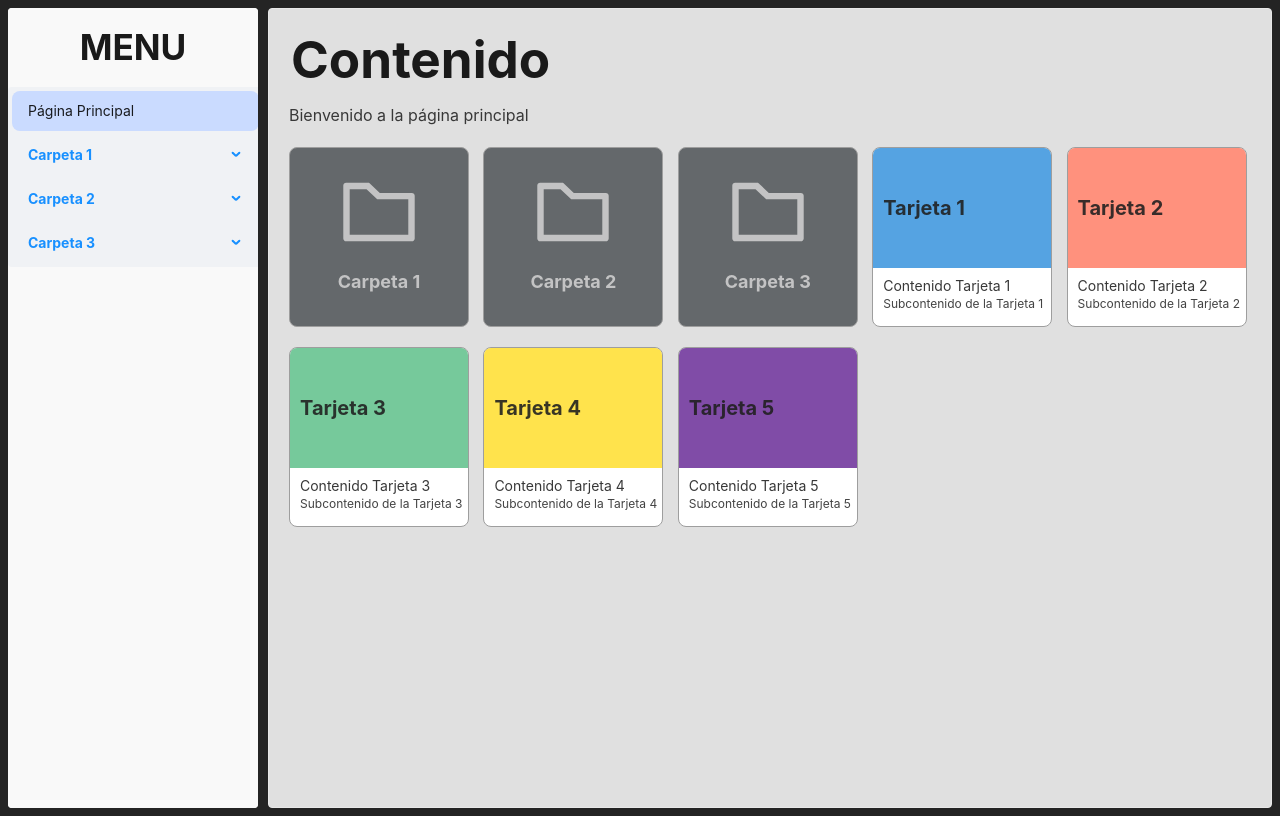
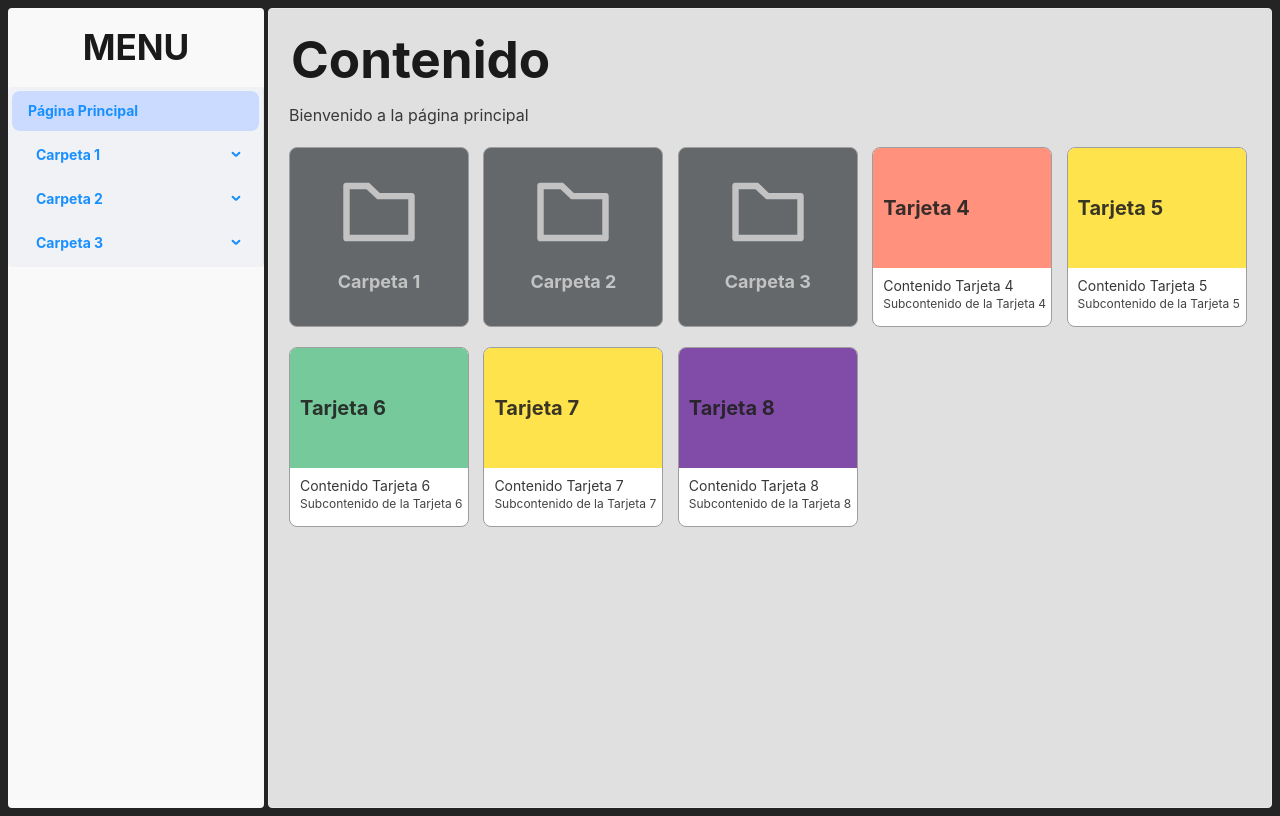
Before and after one commit to Girouetten21/React-Ant-Folder-Menu, a React (Vite) app: page / in a window 1280 px wide. Built offline with nearby package versions, Linux system fonts and the light colour scheme.

Commit message:
feat: Deleted Card in Menu, add padding level

```diff
--- a/src/App.jsx
+++ b/src/App.jsx
@@ -4,119 +4,18 @@ import CustomCard from './components/Card';
 import CardFolder from './components/CardFolder';
 import './css/App.css';
 import './css/custom.css';
-
-const contentList = [
-  {
-    id: 0,
-    type: 'home', // Tipo de contenido para HOME
-    name: 'Página Principal',
-  },
-  {
-    id: 1,
-    type: 'folder',
-    name: 'Carpeta 1',
-    subfolders: [
-      {
-        id: 11,
-        type: 'folder',
-        name: 'Subcarpeta 1.1',
-      },
-      {
-        id: 12,
-        type: 'folder',
-        name: 'Subcarpeta 1.2',
-      },
-    ],
-  },
-  {
-    id: 2,
-    type: 'folder',
-    name: 'Carpeta 2',
-    subfolders: [
-      {
-        id: 21,
-        type: 'folder',
-        name: 'Subcarpeta 2.1',
-      },
-    ],
-  },
-  {
-    id: 3,
-    type: 'folder',
-    name: 'Carpeta 3',
-    subfolders: [
-      {
-        id: 31,
-        type: 'folder',
-        name: 'Subcarpeta 3.1',
-      },
-      {
-        id: 32,
-        type: 'folder',
-        name: 'Subcarpeta 3.2',
-      },
-      {
-        id: 9,
-        type: 'card',
-        name: 'Tarjeta 9',
-        content: 'Contenido Tarjeta 9',
-        content2: 'Subcontenido de la Tarjeta 9',
-        backgroundColor: 'rgba(13, 124, 214, 0.7)',
-      },
-    ],
-  },
-  {
-    id: 4,
-    type: 'card',
-    name: 'Tarjeta 1',
-    content: 'Contenido Tarjeta 1',
-    content2: 'Subcontenido de la Tarjeta 1',
-    backgroundColor: 'rgba(13, 124, 214, 0.7)',
-  },
-  {
-    id: 5,
-    type: 'card',
-    name: 'Tarjeta 2',
-    content: 'Contenido Tarjeta 2',
-    content2: 'Subcontenido de la Tarjeta 2',
-    backgroundColor: 'rgba(255, 99, 71, 0.7)',
-  },
-  {
-    id: 6,
-    type: 'card',
-    name: 'Tarjeta 3',
-    content: 'Contenido Tarjeta 3',
-    content2: 'Subcontenido de la Tarjeta 3',
-    backgroundColor: 'rgba(60, 179, 113, 0.7)',
-  },
-  {
-    id: 7,
-    type: 'card',
-    name: 'Tarjeta 4',
-    content: 'Contenido Tarjeta 4',
-    content2: 'Subcontenido de la Tarjeta 4',
-    backgroundColor: 'rgba(255, 215, 0, 0.7)',
-  },
-  {
-    id: 8,
-    type: 'card',
-    name: 'Tarjeta 5',
-    content: 'Contenido Tarjeta 5',
-    content2: 'Subcontenido de la Tarjeta 5',
-    backgroundColor: 'rgba(75, 0, 130, 0.7)',
-  },
-];
+import contentMenu from './data/contentMenu'; // Importar el contenido desde el nuevo archivo
 
 const App = () => {
   const [selectedContent, setSelectedContent] = useState('Bienvenido a la página principal.');
   const [displayedItems, setDisplayedItems] = useState([]);
-  const [currentFolder, setCurrentFolder] = useState(contentList[0]); // Estado para la carpeta seleccionada
+  const [currentFolder, setCurrentFolder] = useState(contentMenu[0]); // Estado para la carpeta seleccionada
 
   useEffect(() => {
     if (currentFolder) {
       if (currentFolder.type === 'home') {
         setSelectedContent('Bienvenido a la página principal');
-        setDisplayedItems(contentList.filter(item => item.type === 'folder' || item.type === 'card'));
+        setDisplayedItems(contentMenu.filter(item => item.type === 'folder' || item.type === 'card'));
       } else if (currentFolder.type === 'folder') {
         if (currentFolder.subfolders && currentFolder.subfolders.length > 0) {
           setDisplayedItems(currentFolder.subfolders);
@@ -137,11 +36,22 @@ const App = () => {
     setCurrentFolder(item);
   };
 
+  // Función recursiva para calcular el nivel de anidación
+  const getNestedLevel = (folder) => {
+    let level = 0;
+    let current = folder;
+    while (current && current.parent) {
+      level++;
+      current = current.parent;
+    }
+    return level;
+  };
+
   return (
     <div className="app-container">
       <div className="menu-container">
         <Menu
-          folders={contentList}
+          folders={contentMenu} // Usar el contenido importado
           onFolderSelect={handleSelect} // Usar el manejador unificado
           currentFolder={currentFolder} // Pasar el objeto de la carpeta actual
         />
@@ -151,12 +61,16 @@ const App = () => {
         <p>{selectedContent}</p>
         <div className="card-container">
           {displayedItems.map(item => {
+            const level = getNestedLevel(item); // Obtener el nivel de anidación
+            const paddingLeft = `${(level + 1) * 16}px`; // Calcular el padding
+
             if (item.type === 'folder') {
               return (
                 <CardFolder
                   key={item.id}
                   title={item.name}
                   onClick={() => handleSelect(item)} // Usar el manejador unificado
+                  style={{ paddingLeft }} // Aplicar padding
                 />
               );
             } else if (item.type === 'card') {
@@ -167,6 +81,8 @@ const App = () => {
                   content={item.content}
                   content2={item.content2}
                   backgroundColor={item.backgroundColor}
+                  click={item.click}
+                  style={{ paddingLeft }} // Aplicar padding
                 />
               );
             }
--- a/src/components/Card.jsx
+++ b/src/components/Card.jsx
@@ -3,9 +3,15 @@ import React from 'react';
 import { Card } from 'antd';
 import '../css/Card.css';
 
-const CustomCard = ({ backgroundColor, title, content, content2 }) => {
+const CustomCard = ({ backgroundColor, title, content, content2, click, style }) => {
+
+    // Función para manejar el clic en la tarjeta
+    const handleCardClick = () => {
+        window.open(click, '_blank');
+    };
+
     return (
-        <Card className="card" bodyStyle={{ padding: 0 }}>
+        <Card className="card" bodyStyle={{ padding: 0 }} onClick={handleCardClick} >
             <div className="card-background" style={{ backgroundColor: backgroundColor }}>
                 <h2 className="card-title">{title}</h2>
                 <p className="content-card">{content}</p> {/* Primer texto */}
--- a/src/components/Menu.jsx
+++ b/src/components/Menu.jsx
@@ -1,4 +1,4 @@
-import React from 'react';
+import React, { useState } from 'react';
 import { Menu as AntMenu } from 'antd';
 import '../css/App.css'; // Asegúrate de que la ruta sea correcta
 import '../css/custom.css'; // Asegúrate de que la ruta sea correcta
@@ -7,6 +7,52 @@ const Menu = ({ folders, onFolderSelect, currentFolder }) => {
   // Crear un array de keys seleccionados
   const selectedKeys = [currentFolder.id];
 
+  // Estado para controlar qué submenú está expandido
+  const [openKeys, setOpenKeys] = useState([]);
+
+  // Manejar la apertura y cierre de submenús
+  const onOpenChange = (keys) => {
+    setOpenKeys(keys);
+  };
+
+  // Función recursiva para renderizar carpetas y subcarpetas
+  const renderFolders = (folderList, level = 0) => {
+    return folderList.map(folder => {
+      if (folder.type === 'folder') {
+        const hasSubfolders = folder.subfolders && folder.subfolders.some(sub => sub.type === 'folder');
+
+        if (hasSubfolders) {
+          return (
+            <AntMenu.SubMenu
+              key={folder.id}
+              className={currentFolder.id === folder.id ? 'selected-folder' : ''}
+              title={
+                <span onClick={(e) => { e.stopPropagation(); onFolderSelect(folder); }}>
+                  {folder.name}
+                </span>
+              }
+            >
+              {renderFolders(folder.subfolders, level + 1)}
+            </AntMenu.SubMenu>
+          );
+        } else {
+          // Renderizar como un item normal pero con la clase de nivel
+          return (
+            <AntMenu.Item
+              key={folder.id}
+              onClick={() => onFolderSelect(folder)}
+              className={`${currentFolder.id === folder.id ? 'selected-folder' : ''} level-${level}`} // Aplicar clase de nivel
+              style={{ paddingLeft: `${(level + 1) * 16}px` }} // Aplicar padding en función del nivel
+            >
+              {folder.name}
+            </AntMenu.Item>
+          );
+        }
+      }
+      return null;
+    });
+  };
+
   return (
     <div className='menu-container'>
       <h2 className="menu-title">MENU</h2>
@@ -14,6 +60,8 @@ const Menu = ({ folders, onFolderSelect, currentFolder }) => {
         mode="inline"
         style={{ width: 256 }}
         selectedKeys={selectedKeys} // Usar selectedKeys para controlar la selección
+        openKeys={openKeys} // Controlar qué submenús están abiertos
+        onOpenChange={onOpenChange} // Manejar el cambio de apertura
       >
         <AntMenu.Item
           key={0}
@@ -22,32 +70,7 @@ const Menu = ({ folders, onFolderSelect, currentFolder }) => {
         >
           <span>Página Principal</span>
         </AntMenu.Item>
-        {folders.map(folder => {
-          if (folder.type === 'folder') {
-            return (
-              <AntMenu.SubMenu
-                key={folder.id}
-                className={currentFolder.id === folder.id ? 'selected-folder' : ''} // Aplicar clase si es la carpeta principal seleccionada
-                title={
-                  <span onClick={(e) => { e.stopPropagation(); onFolderSelect(folder); }}>
-                    {folder.name}
-                  </span>
-                }
-              >
-                {folder.subfolders && folder.subfolders.map(subfolder => (
-                  <AntMenu.Item
-                    key={subfolder.id}
-                    onClick={() => onFolderSelect(subfolder)} // Usar el manejador unificado
-                    className={currentFolder.id === subfolder.id ? 'selected-folder' : ''} // Aplicar clase si es la subcarpeta seleccionada
-                  >
-                    {subfolder.name}
-                  </AntMenu.Item>
-                ))}
-              </AntMenu.SubMenu>
-            );
-          }
-          return null; // En caso de que no sea un folder
-        })}
+        {renderFolders(folders)} {/* Llamada a la función recursiva */}
       </AntMenu>
     </div>
   );
--- a/src/css/App.css
+++ b/src/css/App.css
@@ -46,8 +46,7 @@ h1 {
   border-radius: 4px; /* Bordes redondeados */
   position: fixed; /* Fijar el menú en su posición */
   height: 100vh; /* Altura completa de la ventana */
-  width: 250px; /* Ancho fijo para el menú */
-  overflow-y: auto; /* Permitir desplazamiento si el contenido es largo */
+  width: auto; /* Ancho fijo para el menú */
 }
 
 .app-container {
--- a/src/css/custom.css
+++ b/src/css/custom.css
@@ -4,6 +4,7 @@
   background-color: #f0f2f5 !important; /* Cambia el color de fondo del menú */
 }
 
+/* Estilo aplicado a la carpeta seleccionada actualmente */
 .selected-folder {
   background-color: rgb(202, 219, 255) !important; /* Cambia el color de fondo de la subcarpeta seleccionada */
 }
@@ -12,8 +13,22 @@
 .ant-menu-submenu-title {
   font-weight: bold !important; /* Negrita para el título */
   color: #1890ff !important; /* Color del texto */
-  padding: 10px 16px !important; /* Espaciado interno */
   transition: background-color 0.3s !important; /* Transición suave para el fondo */
+}
+
+/* Estilo para los elementos del submenú que están anidados */
+.ant-menu-submenu > .ant-menu-item {
+  padding-left: 32px !important; /* Desplazar a la derecha los elementos del submenú */
+}
+
+/* Estilo para los elementos del submenú de segundo nivel */
+.ant-menu-submenu-open > .ant-menu-item {
+  padding-left: 48px !important; /* Desplazar aún más a la derecha los elementos del submenú de segundo nivel */
+}
+
+/* Estilo para los elementos del submenú de tercer nivel */
+.ant-menu-submenu-open > .ant-menu-submenu > .ant-menu-item {
+  padding-left: 64px !important; /* Desplazar aún más a la derecha los elementos del submenú de tercer nivel */
 }
 
 /* Efecto al pasar el mouse sobre el título */
@@ -38,3 +53,23 @@
   background-color: transparent !important; /* Anular el fondo predeterminado */
   color: inherit !important; /* Mantener el color del texto */
 }
+
+/* Estilo para aplicar padding a los elementos de carpeta */
+.ant-menu-item {
+  color: #1890ff !important;
+  font-weight: bold !important;
+  padding-left: 16px !important; /* Padding base para todos los items */
+}
+
+/* Estilo para aplicar padding adicional basado en el nivel */
+.ant-menu-item.level-1 {
+  padding-left: 32px !important; /* Padding para el primer nivel */
+}
+
+.ant-menu-item.level-2 {
+  padding-left: 48px !important; /* Padding para el segundo nivel */
+}
+
+.ant-menu-item.level-3 {
+  padding-left: 64px !important; /* Padding para el tercer nivel */
+}
--- /dev/null
+++ b/src/data/contentMenu.js
@@ -0,0 +1,171 @@
+const contentMenu = [
+  {
+    id: 0,
+    type: 'home', // Tipo de contenido para HOME
+    name: 'Página Principal',
+  },
+  {
+    id: 1,
+    type: 'folder',
+    name: 'Carpeta 1',
+    subfolders: [
+      {
+        id: 11,
+        type: 'folder',
+        name: 'Subcarpeta 1.1',
+        subfolders: [
+          {
+            id: 111,
+            type: 'folder',
+            name: 'Subcarpeta 1.1.1',
+            subfolders: [
+              {
+                id: 1111,
+                type: 'card',
+                name: 'Tarjeta 1.1.1.1',
+                content: 'Contenido Tarjeta 1.1.1.1',
+                content2: 'Subcontenido de la Tarjeta 1.1.1.1',
+                backgroundColor: 'rgba(255, 99, 71, 0.7)',
+                click: 'https://example.com/card1', // URL de ejemplo
+              },
+            ],
+          },
+          {
+            id: 112,
+            type: 'card',
+            name: 'Tarjeta ',
+            content: 'Contenido ',
+            content2: 'Subcontenido',
+            backgroundColor: 'rgba(60, 179, 113, 0.7)',
+            click: 'https://example.com/card2', // URL de ejemplo
+          },
+        ],
+      },
+      {
+        id: 12,
+        type: 'folder',
+        name: 'Subcarpeta 1.2',
+        subfolders: [
+          {
+            id: 121,
+            type: 'card',
+            name: 'Tarjeta 1.2.1',
+            content: 'Contenido Tarjeta 1.2.1',
+            content2: 'Subcontenido de la Tarjeta 1.2.1',
+            backgroundColor: 'rgba(13, 124, 214, 0.7)',
+            click: 'https://example.com/card3', // URL de ejemplo
+          },
+        ],
+      },
+    ],
+  },
+  {
+    id: 2,
+    type: 'folder',
+    name: 'Carpeta 2',
+    subfolders: [
+      {
+        id: 21,
+        type: 'folder',
+        name: 'Subcarpeta 2.1',
+        subfolders: [
+          {
+            id: 211,
+            type: 'folder',
+            name: 'Subcarpeta 2.1.1',
+            subfolders: [
+              {
+                id: 2111,
+                type: 'card',
+                name: 'Tarjeta 2.1.1.1',
+                content: 'Contenido Tarjeta 2.1.1.1',
+                content2: 'Subcontenido de la Tarjeta 2.1.1.1',
+                backgroundColor: 'rgba(255, 215, 0, 0.7)',
+                click: 'https://example.com/card4', // URL de ejemplo
+              },
+            ],
+          },
+        ],
+      },
+    ],
+  },
+  {
+    id: 3,
+    type: 'folder',
+    name: 'Carpeta 3',
+    subfolders: [
+      {
+        id: 31,
+        type: 'card',
+        name: 'Tarjeta 3.1',
+        content: 'Contenido Tarjeta 3.1',
+        content2: 'Subcontenido de la Tarjeta 3.1',
+        backgroundColor: 'rgba(75, 0, 130, 0.7)',
+        click: 'https://example.com/card5', // URL de ejemplo
+      },
+      {
+        id: 32,
+        type: 'folder',
+        name: 'Subcarpeta 3.1',
+        subfolders: [
+          {
+            id: 321,
+            type: 'card',
+            name: 'Tarjeta 3.1.1',
+            content: 'Contenido Tarjeta 3.1.1',
+            content2: 'Subcontenido de la Tarjeta 3.1.1',
+            backgroundColor: 'rgba(13, 124, 214, 0.7)',
+            click: 'https://example.com/card6', // URL de ejemplo
+          },
+        ],
+      },
+    ],
+  },
+  {
+    id: 4,
+    type: 'card',
+    name: 'Tarjeta 4',
+    content: 'Contenido Tarjeta 4',
+    content2: 'Subcontenido de la Tarjeta 4',
+    backgroundColor: 'rgba(255, 99, 71, 0.7)',
+    click: 'https://angular.io/', // URL de Angular
+  },
+  {
+    id: 5,
+    type: 'card',
+    name: 'Tarjeta 5',
+    content: 'Contenido Tarjeta 5',
+    content2: 'Subcontenido de la Tarjeta 5',
+    backgroundColor: 'rgba(255, 215, 0, 0.7)',
+    click: 'https://vuejs.org/', // URL de Vue.js
+  },
+  {
+    id: 6,
+    type: 'card',
+    name: 'Tarjeta 6',
+    content: 'Contenido Tarjeta 6',
+    content2: 'Subcontenido de la Tarjeta 6',
+    backgroundColor: 'rgba(60, 179, 113, 0.7)',
+    click: 'https://svelte.dev/', // URL de Svelte
+  },
+  {
+    id: 7,
+    type: 'card',
+    name: 'Tarjeta 7',
+    content: 'Contenido Tarjeta 7',
+    content2: 'Subcontenido de la Tarjeta 7',
+    backgroundColor: 'rgba(255, 215, 0, 0.7)',
+    click: 'https://www.djangoproject.com/', // URL de Django
+  },
+  {
+    id: 8,
+    type: 'card',
+    name: 'Tarjeta 8',
+    content: 'Contenido Tarjeta 8',
+    content2: 'Subcontenido de la Tarjeta 8',
+    backgroundColor: 'rgba(75, 0, 130, 0.7)',
+    click: 'https://flask.palletsprojects.com/', // URL de Flask
+  },
+];
+
+export default contentMenu;
```
